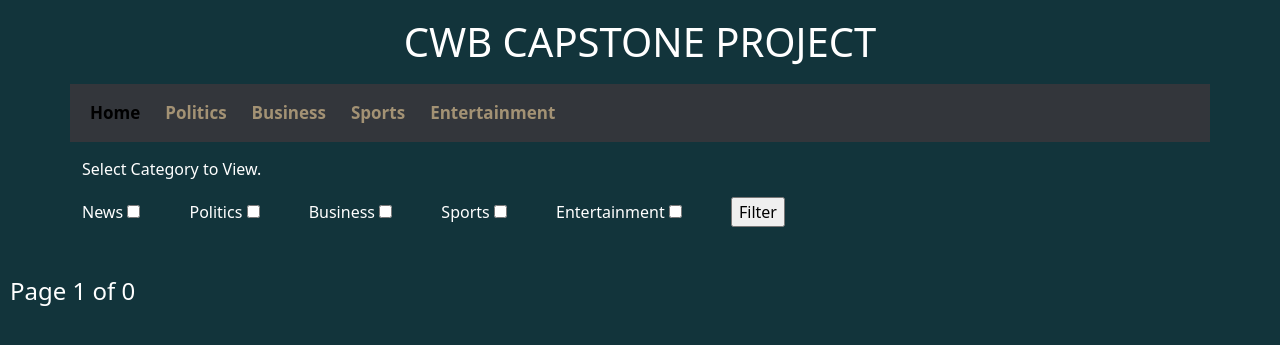
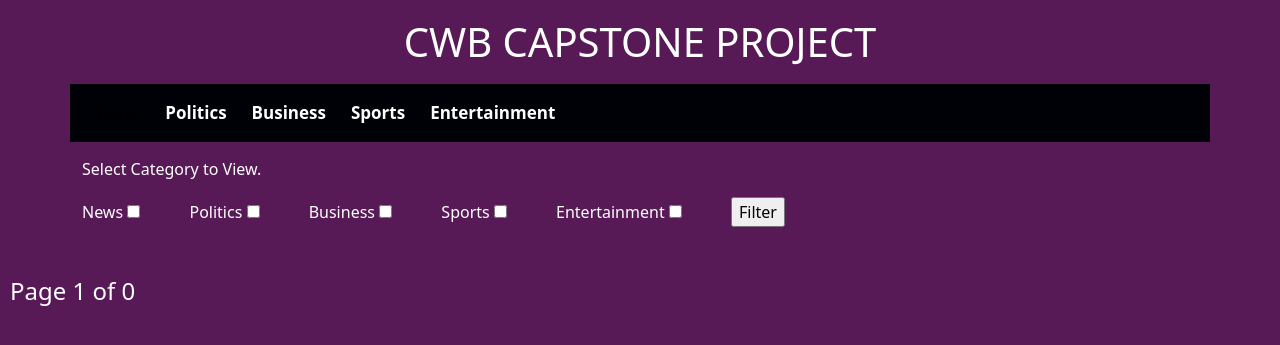
Before and after one commit to worladev/cwb-capstone-project, a Flask app: page / in a window 1280 px wide. Shown: the top 345 px of the page. Run offline with Flask 3, Linux system fonts and the light colour scheme; some libraries are stand-ins or nearby versions.

Commit message:
Changed the colors in the style.css

```diff
--- a/static/script.js
+++ b/static/script.js
@@ -1,5 +1,5 @@
 // JavaScript to get the value of the button and update the href attribute
-document.getElementById('menuBar').addEventListener('click', function() {
+document.getElementById('menuBar').addEventListener('click', function(event) {
     var category = event.target.id;
     document.getElementById('news').href = '/news-category/' + category;
     document.getElementById('politics').href = '/news-category/' + category;
--- a/static/style.css
+++ b/static/style.css
@@ -5,10 +5,10 @@
     color: white;
 }
 .body-bg{
-    background-color: #12343b;
+    background-color: #581A57;
 }
 .navbar-bg{
-    background-color:  #33363b;
+    background-color:  #000107;
 }
 .h1-base{
     color: white;
@@ -17,7 +17,7 @@
     margin: 18px;
 }
 .card-body{
-    background-color: #F0F0F0;
+    background-color: #87CEEB;
 }
 .pagination{
     margin: 10px;
@@ -43,5 +43,5 @@
 .navbar-nav li a{
     font-weight: bold;
     font-size: 17px;
-    color: #a39274;
+    color: #FFFFFF;
 }
```
